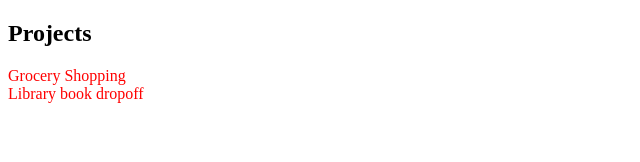
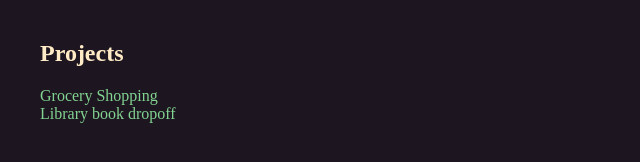
Before and after one commit to dukeofjukes/todo-list-js, a website built with webpack: page dist/index.html in a window 1280 px wide. Shown: the whole page, without its empty margins (0-640 px from the left). Built offline with nearby package versions, Linux system fonts and the light colour scheme.

Commit message:
Add styling and add event listener to render project page

```diff
--- a/src/homePage.js
+++ b/src/homePage.js
@@ -1,3 +1,5 @@
+import { renderProjectPage } from "./projectPage";
+
 const renderHomePage = (projects) => {
   const content = document.querySelector(".content");
 
@@ -5,13 +7,23 @@ const renderHomePage = (projects) => {
     <h2>Projects</h2>
   `;
 
-  projects.forEach(project => {
+  projects.forEach((project) => {
     content.innerHTML += `
-      <div class="project-line">
-        <div class="title">${project.title}</div>
+      <div>
+        <button class="project" id="${project.title}-link">${project.title}</button>
       </div>
     `;
+
+    // content.querySelector(`#${project.title}-link`).addEventListener("click", () => {
+    //   renderProjectPage(project);
+    // });
   });
-}
+
+  projects.forEach((project) => {
+    document.querySelector("#" + CSS.escape(project.title) + "-link").addEventListener("click", () => {
+      renderProjectPage(project);
+    })
+  });
+};
 
 export { renderHomePage };
--- a/src/main.scss
+++ b/src/main.scss
@@ -1,5 +1,22 @@
-.project-line {
-  .title {
-    color: red;
-  }
+$body-color: rgb(29, 22, 32);
+$main-text-color: rgb(255, 236, 198);
+$link-color: rgb(131, 212, 146);
+
+body {
+  background-color: $body-color;
+  color: $main-text-color;
+  margin: 40px;
 }
+
+button.project {
+  /* remove default styling */
+  background: none;
+  border: none;
+  padding: 0;
+  font: inherit;
+
+  /* show hand cursor */
+  cursor: pointer;
+
+  color: $link-color;
+}
--- a/src/projectPage.js
+++ b/src/projectPage.js
@@ -0,0 +1,9 @@
+const renderProjectPage = (project) => {
+  const content = document.querySelector(".content");
+
+  content.innerHTML = `
+    <h2>${project.title}</h2>
+  `;
+}
+
+export { renderProjectPage }
```
Also changed, not shown: dist/main.js, 1 other file.
